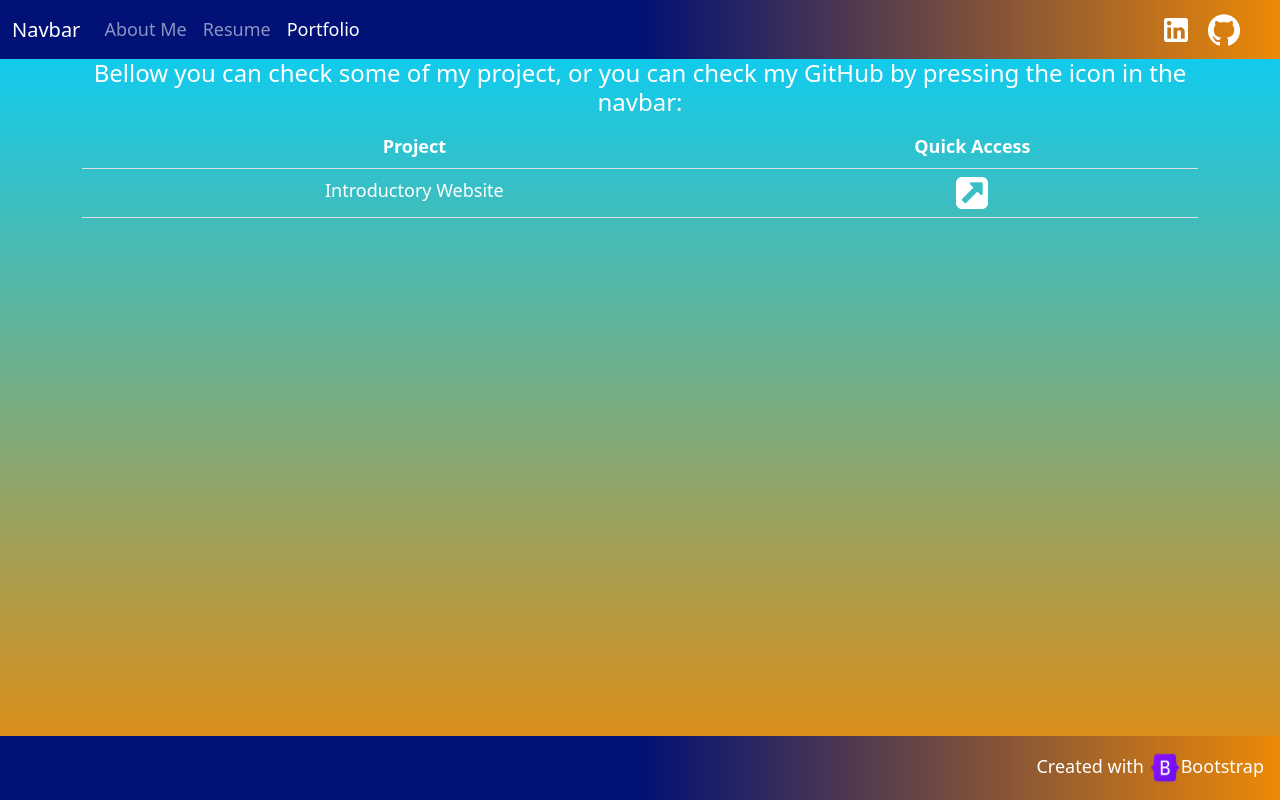
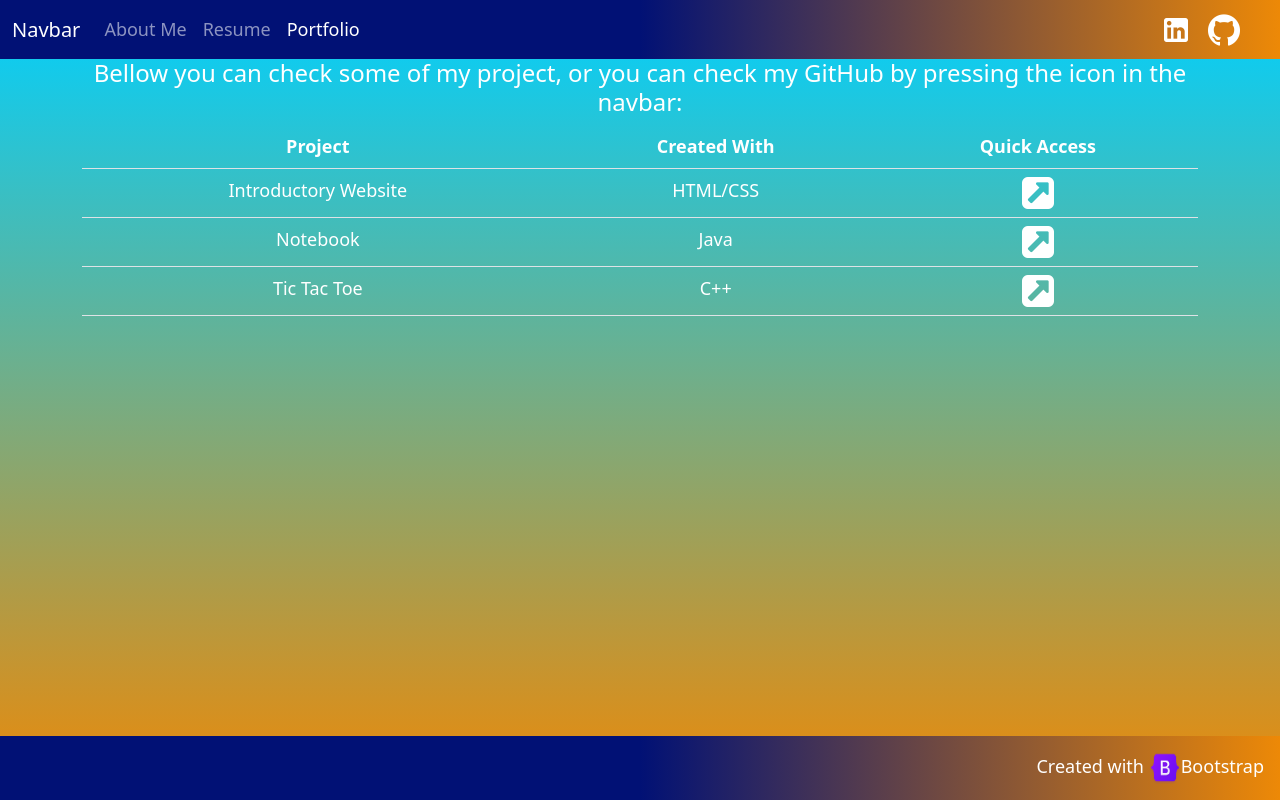
Before and after one commit to dinho23/Introductory-Website, a website: page portfolio.html in a window 1280 px wide. Drawn offline with nearby package versions, Linux system fonts and the light colour scheme.

Commit message:
Update portfolio.html
Added two more projects

```diff
--- a/portfolio.html
+++ b/portfolio.html
@@ -56,14 +56,34 @@
       <thead>
         <tr>
           <th scope="col">Project</th>
+          <th scope="col">Created With</th>
           <th scope="col">Quick Access</th>
         </tr>
       </thead>
       <tbody>
         <tr>
           <td>Introductory Website</td>
+          <td>HTML/CSS</td>
           <td>
             <a href="https://github.com/dinho23/Introductory-Website">
+              <img class="icons" src="images/link.png" alt="link">
+            </a>
+          </td>
+        </tr>
+        <tr>
+          <td>Notebook</td>
+          <td>Java</td>
+          <td>
+            <a href="https://github.com/dinho23/Notebook">
+              <img class="icons" src="images/link.png" alt="link">
+            </a>
+          </td>
+        </tr>
+        <tr>
+          <td>Tic Tac Toe</td>
+          <td>C++</td>
+          <td>
+            <a href="https://github.com/dinho23/TicTacToe">
               <img class="icons" src="images/link.png" alt="link">
             </a>
           </td>
```
